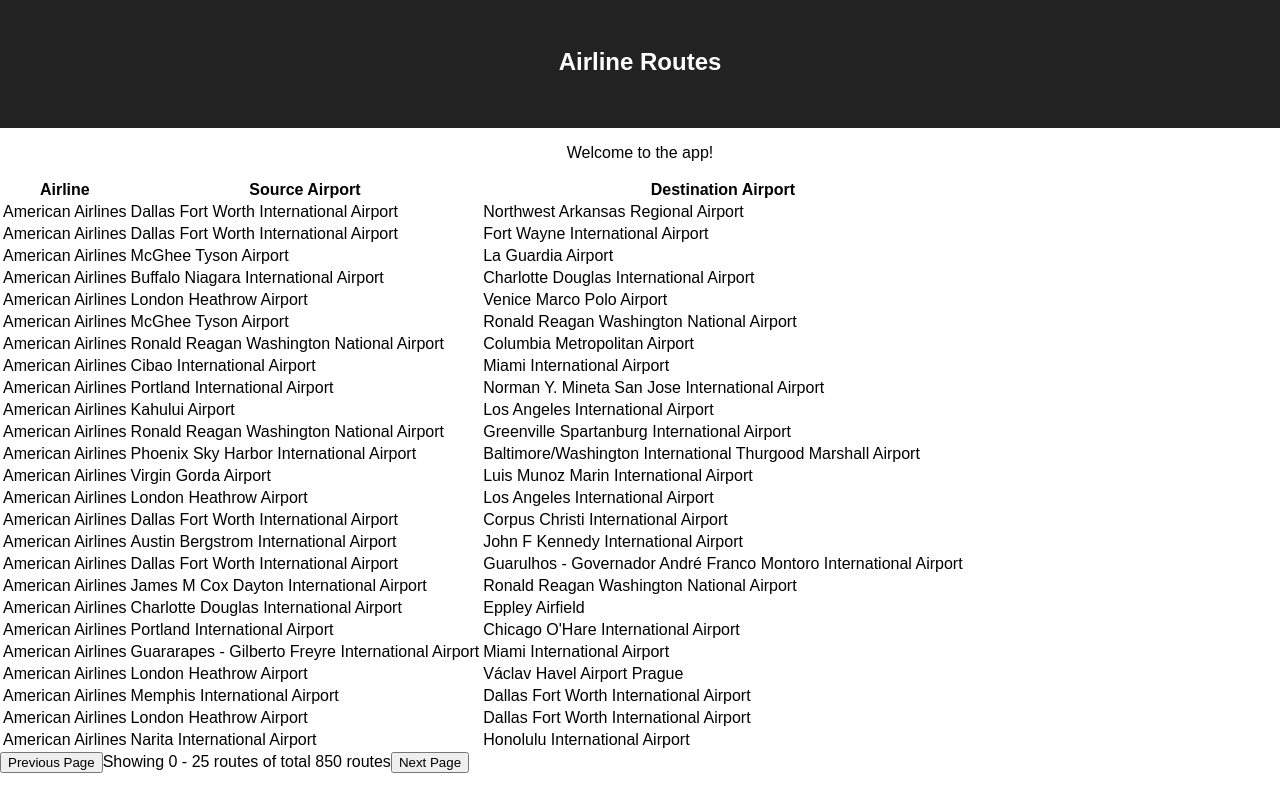
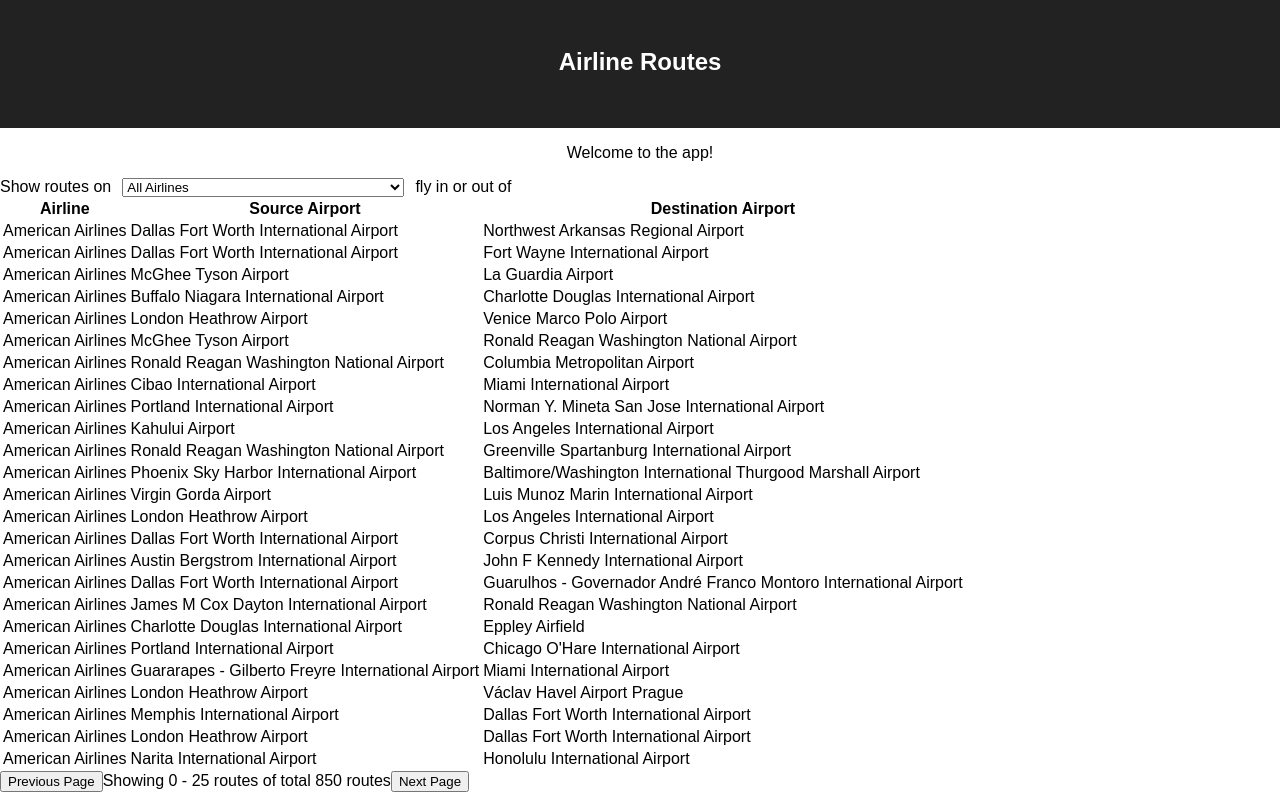
Before and after one commit to alexfdrover/airlines, a React (Create React App) app: page / in a window 1280 px wide. Built offline with nearby package versions, Linux system fonts and the light colour scheme.

Commit message:
add route filtering to Table.js

```diff
--- a/src/App.js
+++ b/src/App.js
@@ -29,7 +29,7 @@
         Welcome to the app!
       </p>
     </section>
-    <Table className='routes-table' columns={columns} rows={routes} format={formatValue} />
+    <Table className='routes-table' columns={columns} rows={routes} format={formatValue} airlines={DATA.airlines} />
   </div>
 )
 
--- a/src/components/Table.js
+++ b/src/components/Table.js
@@ -4,7 +4,9 @@
   const format = props.format
   const cols = props.columns
   const routes = props.rows
+  const airlines = props.airlines
   const [start, setStart] = useState(0)
+  const [currentRoutes, setCurrentRoutes] = useState(routes)
   const PAGE_SIZE = 25
 
   const genKey = route => {
@@ -25,24 +27,56 @@
     return <th key={col.name}>{col.name}</th>
   })
 
-  let message = `Showing ${start} - ${start + PAGE_SIZE} routes of total ${routes.length} routes`
+  const paginationMessage = `Showing ${start} - ${start + PAGE_SIZE} routes of total ${currentRoutes.length} routes`
   const nextPage = () => {
-    if (start === (routes.length - PAGE_SIZE)) return
+    if (start === (currentRoutes.length - PAGE_SIZE)) return
     setStart(start + PAGE_SIZE)
   }
-
   const prevPage = () => {
     if (start === 0) return
     setStart(start - PAGE_SIZE)
   }
 
+  const filterByAirline = (() => {
+    const uniqueAirlines = routes
+      .reduce((acc, route) => {
+        return (!acc.includes(route.airline)) ? acc.concat(route.airline) : acc
+      }, [])
+      .map(airline => [format('airline', airline), airline])
 
-  const bodyRows = routes.map(route => {
+    const changeHandler = (event) => {
+      const airline = event.target.value
+      if (airline === 'All Airlines') {
+        setCurrentRoutes(routes)
+        return
+      }
+      const airlineId = airlines.find(n => n.name === airline).id
+      const selection = routes.filter(route => route.airline === airlineId)
+      setCurrentRoutes(selection)
+    }
+
+    const populatedOptions = uniqueAirlines.map(([name, key]) => {
+      return (
+        <option key={key}>{name}</option>
+      )
+    })
+
+    return (
+      <select onChange={changeHandler}>
+        <option>All Airlines</option>
+        {populatedOptions}
+      </select>
+    )
+  })()
+
+  const bodyRows = currentRoutes.map(route => {
     return createRow(route)
   }).slice(start, start + PAGE_SIZE)
 
   return (
     <div>
+      Show routes on {filterByAirline} fly in or out of
+
       <table>
         <thead>
           <tr>{headerCells}</tr>
@@ -51,8 +85,9 @@
           {bodyRows}
         </tbody>
       </table>
+
       <button onClick={() => prevPage()}>Previous Page</button>
-      {message}
+      {paginationMessage}
       <button onClick={() => nextPage()}>Next Page</button>
     </div>
   )
```
